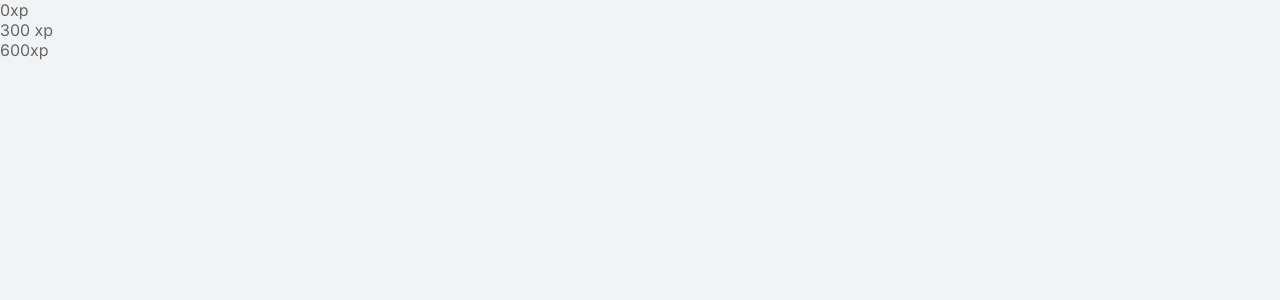
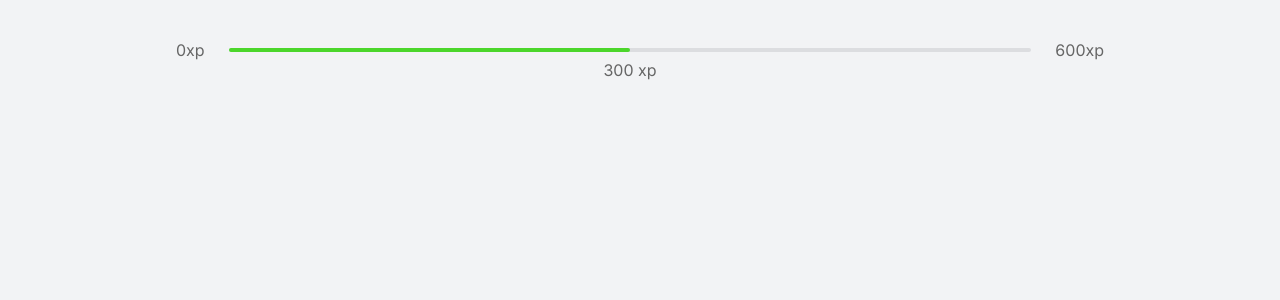
Before and after one commit to devMagno/move.it, a React (Create React App) app: page / in a window 1280 px wide. Shown: the top 300 px of the page. Built offline with nearby package versions, Linux system fonts and the light colour scheme.

Commit message:
Adiciona estilos da ExperienceBar

```diff
--- a/src/styles/global.css
+++ b/src/styles/global.css
@@ -46,3 +46,37 @@ a {
   text-decoration: none;
   color: inherit;
 }
+
+.container {
+  height: 100vh;
+  max-width: 992px;
+  margin: 0 auto;
+  padding: 2.5rem 2rem;
+  display: flex;
+  flex-direction: column;
+}
+.experience-bar {
+  display: flex;
+  align-items: center;
+}
+.experience-bar span {
+  font-size: 1rem;
+}
+.experience-bar > div {
+  flex: 1;
+  height: 4px;
+  border-radius: 4px;
+  background-color: var(--gray-line);
+  margin: 0 1.5rem;
+  position: relative;
+}
+.experience-bar > div > div {
+  height: 4px;
+  border-radius: 4px;
+  background-color: var(--green);
+}
+span.current-experience {
+  position: absolute;
+  top: 12px;
+  transform: translateX(-50%);
+}
```
